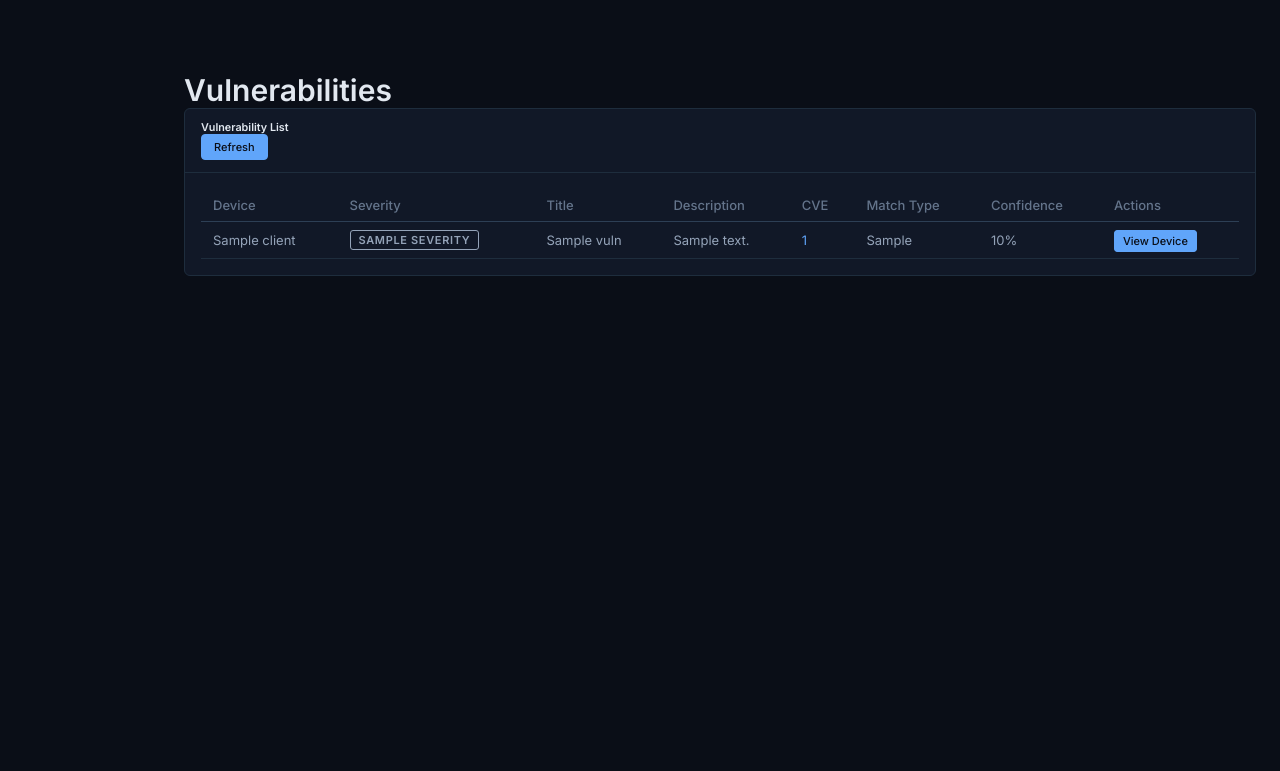
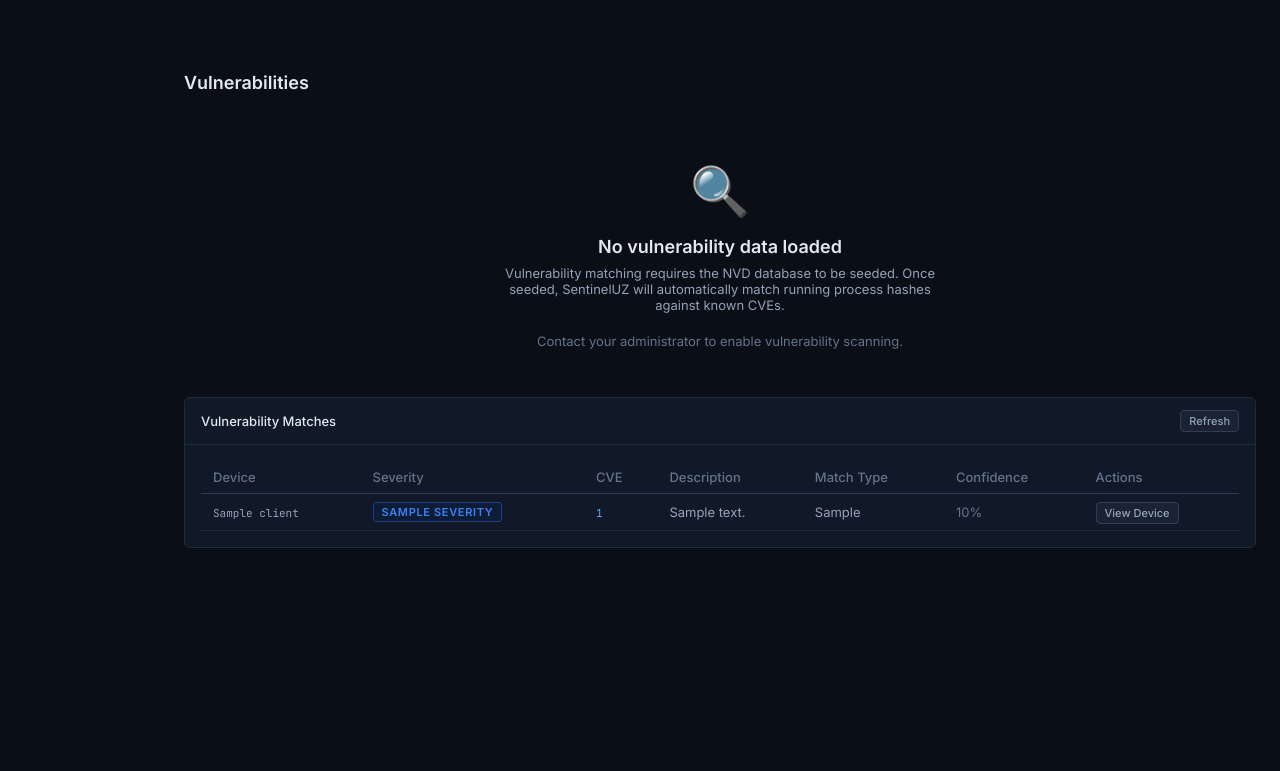
Before and after one commit to alimuhiddinov/SentinelUZ, a Django app: template edr_server/edr_app/templates/edr_app/vulnerabilities.html in a window 1280 px wide. Shown: the top 771 px of the page. Run offline with Django 3.2, Linux system fonts and the light colour scheme; the template is opened without the code that fills it: most values are stand-ins (such as "Sample title", 1, 10 or a date in 2020).

Commit message:
Phase 5B-5: Vulnerabilities honest empty state with NVD seeding instructions

```diff
--- a/edr_server/edr_app/templates/edr_app/vulnerabilities.html
+++ b/edr_server/edr_app/templates/edr_app/vulnerabilities.html
@@ -1,34 +1,46 @@
 {% extends 'edr_app/base.html' %}
 
-{% block title %}Vulnerabilities{% endblock %}
+{% block title %}Vulnerabilities — SentinelUZ{% endblock %}
 
 {% block content %}
-<div class="container-fluid">
-    <h1 class="mb-4">Vulnerabilities</h1>
+<h1 class="page-header">Vulnerabilities</h1>
+
+{% if not vuln_count %}
+<div style="text-align:center;padding:48px 24px;">
+    <div style="font-size:48px;margin-bottom:16px;">&#128269;</div>
+    <div style="font-size:var(--text-lg);font-weight:600;margin-bottom:8px;">No vulnerability data loaded</div>
+    <div style="font-size:var(--text-sm);color:var(--text-secondary);max-width:440px;margin:0 auto 20px;">
+        Vulnerability matching requires the NVD database to be seeded. Once seeded, SentinelUZ will automatically match running process hashes against known CVEs.
+    </div>
+    {% if user.is_staff %}
+    <div style="display:inline-block;font-family:var(--font-mono);font-size:var(--text-xs);color:var(--text-muted);background:var(--bg-elevated);padding:8px 16px;border-radius:6px;border:1px solid var(--border-default);">
+        python manage.py populate_nvd_data
+    </div>
+    <div style="font-size:var(--text-xs);color:var(--text-muted);margin-top:8px;">
+        Requires internet access. Takes 5-10 minutes.
+    </div>
+    {% else %}
+    <div style="font-size:var(--text-sm);color:var(--text-muted);">
+        Contact your administrator to enable vulnerability scanning.
+    </div>
+    {% endif %}
+</div>
+{% endif %}
 
 <div class="card">
     <div class="card-header">
-            <div class="d-flex justify-content-between align-items-center">
-                <h5 class="card-title mb-0">
-                    <i class="bi bi-shield-exclamation"></i> Vulnerability List
-                </h5>
-                <div class="btn-group">
-                    <button type="button" class="btn btn-primary" onclick="refreshData()">
-                        <i class="bi bi-arrow-clockwise"></i> Refresh
-                    </button>
-                </div>
-            </div>
+        <span>Vulnerability Matches</span>
+        <button class="btn btn-sm" onclick="location.reload()">Refresh</button>
     </div>
     <div class="card-body">
-            <div class="table-responsive">
-                <table class="table table-hover" id="vulnerabilityTable">
+        <div class="table-wrap">
+            <table id="vulnerabilityTable">
                 <thead>
                     <tr>
                         <th>Device</th>
                         <th>Severity</th>
-                            <th>Title</th>
+                        <th>CVE</th>
                         <th>Description</th>
-                            <th>CVE</th>
                         <th>Match Type</th>
                         <th>Confidence</th>
                         <th>Actions</th>
@@ -37,59 +49,28 @@
                 <tbody>
                     {% for vuln in vulnerabilities %}
                     <tr>
-                                <td>{{ vuln.client.hostname }}</td>
+                        <td><span class="mono">{{ vuln.client.hostname }}</span></td>
                         <td>
-                                    <span class="badge {% if vuln.severity == 'CRITICAL' %}bg-danger{% elif vuln.severity == 'HIGH' %}bg-warning{% else %}bg-info{% endif %}">
-                                        {{ vuln.severity }}
+                            <span class="badge badge-{% if vuln.vulnerability.severity == 'CRITICAL' %}critical{% elif vuln.vulnerability.severity == 'HIGH' %}high{% elif vuln.vulnerability.severity == 'MEDIUM' %}medium{% else %}low{% endif %}">
+                                {{ vuln.vulnerability.severity }}
                             </span>
                         </td>
-                                <td>{{ vuln.title }}</td>
-                                <td>{{ vuln.description|truncatechars:100 }}</td>
-                                <td>
-                                    {% if vuln.cve_id %}
-                                        <a href="https://nvd.nist.gov/vuln/detail/{{ vuln.cve_id }}" target="_blank">
-                                            {{ vuln.cve_id }}
-                                        </a>
-                                    {% else %}
-                                        -
-                                    {% endif %}
-                                </td>
+                        <td><span class="mono"><a href="https://nvd.nist.gov/vuln/detail/{{ vuln.vulnerability.cve_id }}" target="_blank">{{ vuln.vulnerability.cve_id }}</a></span></td>
+                        <td>{{ vuln.vulnerability.description|truncatechars:80 }}</td>
                         <td>{{ vuln.match_type }}</td>
                         <td>
-                                    <div class="progress">
-                                        <div class="progress-bar {% if vuln.confidence_score >= 0.8 %}bg-danger{% elif vuln.confidence_score >= 0.5 %}bg-warning{% else %}bg-info{% endif %}"
-                                             role="progressbar"
-                                             style="width: {{ vuln.confidence_score|floatformat:0 }}%"
-                                             aria-valuenow="{{ vuln.confidence_score|floatformat:0 }}"
-                                             aria-valuemin="0"
-                                             aria-valuemax="100">
+                            <span style="color:{% if vuln.confidence_score >= 80 %}var(--critical){% elif vuln.confidence_score >= 50 %}var(--high){% else %}var(--text-muted){% endif %}">
                                 {{ vuln.confidence_score|floatformat:0 }}%
-                                        </div>
-                                    </div>
+                            </span>
                         </td>
-                                <td>
-                                    <a href="{% url 'device_detail' vuln.client.id %}" class="btn btn-sm btn-primary">
-                                        <i class="bi bi-eye"></i> View Device
-                                    </a>
-                                </td>
+                        <td><a href="{% url 'device_detail' vuln.client.id %}" class="btn btn-sm">View Device</a></td>
                     </tr>
                     {% empty %}
-                            <tr>
-                                <td colspan="8" class="text-center">No vulnerabilities found</td>
-                            </tr>
+                    <tr><td colspan="7" class="empty-state">No vulnerabilities found</td></tr>
                     {% endfor %}
                 </tbody>
             </table>
         </div>
     </div>
 </div>
-</div>
 {% endblock %}
-
-{% block extra_js %}
-<script>
-function refreshData() {
-    location.reload();
-}
-</script>
-{% endblock %}
--- a/edr_server/edr_app/views.py
+++ b/edr_server/edr_app/views.py
@@ -554,6 +554,7 @@ def vulnerabilities(request):
 
     context = {
         'vulnerabilities': vulnerabilities,
+        'vuln_count': VulnerabilityMatch.objects.count(),
     }
     return render(request, 'edr_app/vulnerabilities.html', context)
 
```
Lines whose indentation alone changed are shown as unchanged.
